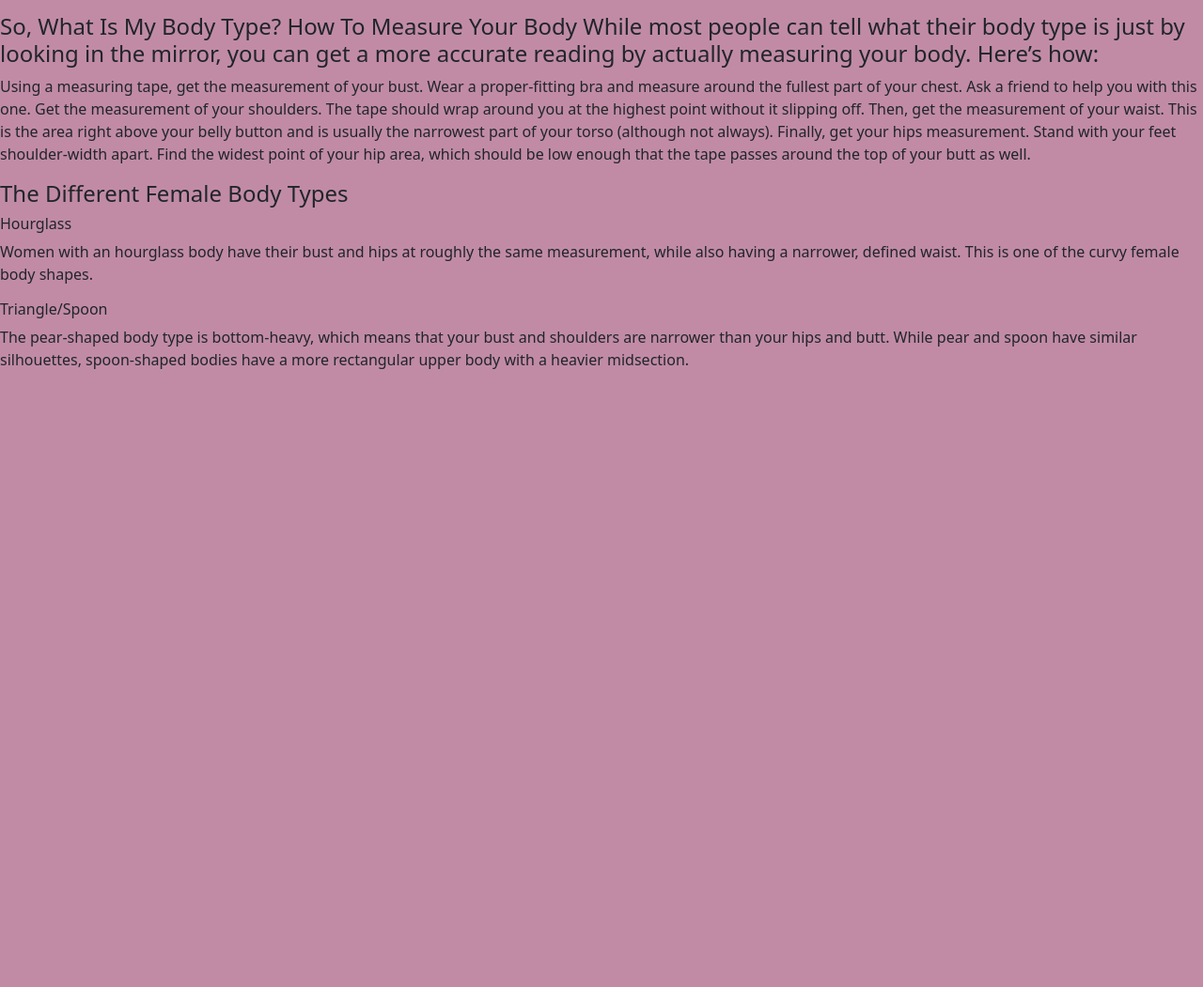
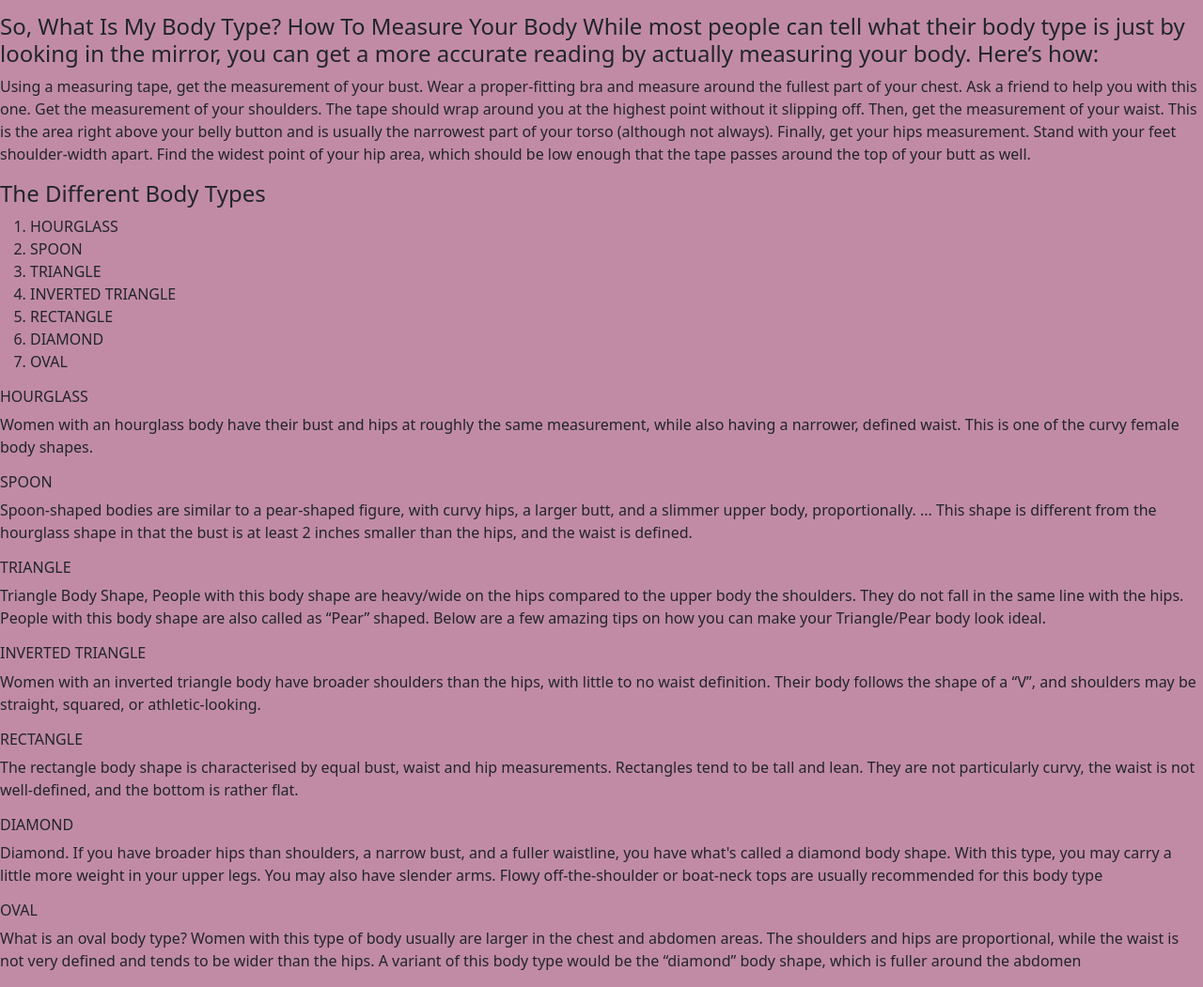
Before and after one commit to kiran-foundation/figure-it-out, a Flask app: page /about in a window 1280 px wide. Shown: the part 146-1197 px from the top of the page at 94% size. Before the commit the page ends 539 px from the top, so only its background shows below. Run offline with Flask 2, Linux system fonts and the light colour scheme.

Commit message:
ABOUT page

```diff
--- a/templates/about.html
+++ b/templates/about.html
@@ -26,6 +26,8 @@
     <title>Figure_It_Out</title>
 </head>
 <body class = "myBody">
+
+
     <p> Your body type is incredibly important, especially when it comes to fashion. An outfit that looks great on a
         lean model will definitely look different on someone with a pear-shaped body.
         But before you can learn how to dress for your body shape, you first need to know what your body type actually is.
@@ -41,15 +43,48 @@
         This is the area right above your belly button and is usually the narrowest part of your torso (although not always).
         Finally, get your hips measurement. Stand with your feet shoulder-width apart. Find the widest point of your hip area,
         which should be low enough that the tape passes around the top of your butt as well. </p>
-    <h4> The Different Female Body Types </h4>
-     <h6>   Hourglass </h6>
-    <p>Women with an hourglass body have their bust and hips at roughly the same measurement,
+    <h4> The Different Body Types </h4>
+
+    <ol type = "1">
+        <li>HOURGLASS</li>
+        <li>SPOON</li>
+        <li>TRIANGLE</li>
+        <li>INVERTED TRIANGLE</li>
+        <li>RECTANGLE</li>
+        <li>DIAMOND</li>
+        <li>OVAL</li>
+    </ol>
+     <h6>   HOURGLASS </h6>
+    <p> Women with an hourglass body have their bust and hips at roughly the same measurement,
         while also having a narrower, defined waist. This is one of the curvy female body shapes. </p>
 
-    <h6> Triangle/Spoon </h6>
-    <p> The pear-shaped body type is bottom-heavy, which means that your bust and shoulders are narrower than your hips and
-        butt. While     pear and spoon have similar silhouettes, spoon-shaped bodies have a more rectangular upper body with
-        a heavier midsection. </p>
+    <h6> SPOON </h6>
+    <p> Spoon-shaped bodies are similar to a pear-shaped figure, with curvy hips, a larger butt, and a slimmer upper body,
+        proportionally. ... This shape is different from the hourglass shape in that the bust is at least 2 inches smaller than
+        the hips, and the waist is defined. </p>
+
+    <h6> TRIANGLE </h6>
+    <p> Triangle Body Shape, People with this body shape are heavy/wide on the hips compared to the upper body the shoulders.
+        They do not fall in the same line with the hips. People with this body shape are also called as “Pear” shaped.
+        Below are a few amazing tips on how you can make your Triangle/Pear body look ideal.</p>
+
+    <h6> INVERTED TRIANGLE </h6>
+    <p> Women with an inverted triangle body have broader shoulders than the hips, with little to no waist definition.
+        Their body follows the shape of a “V”, and shoulders may be straight, squared, or athletic-looking.</p>
+
+    <h6> RECTANGLE </h6>
+    <p> The rectangle body shape is characterised by equal bust, waist and hip measurements. Rectangles tend to be
+        tall and lean. They are not particularly curvy, the waist is not well-defined, and the bottom is rather flat.</p>
+
+    <h6> DIAMOND </h6>
+    <p> Diamond. If you have broader hips than shoulders, a narrow bust, and a fuller waistline, you have what's called a
+        diamond body shape. With this type, you may carry a little more weight in your upper legs. You may also have slender arms.
+        Flowy off-the-shoulder or boat-neck tops are usually recommended for this body type</p>
+
+    <h6> OVAL </h6>
+    <p> What is an oval body type? Women with this type of body usually are larger in the chest and abdomen areas. The shoulders
+        and hips are proportional, while the waist is not very defined and tends to be wider than the hips. A variant of this body
+        type would be the “diamond” body shape, which is fuller around the abdomen</p>
 
 </body>
 </html>
```
Also changed, not shown: Styling.py (+4 -4 lines), main.py (+4 -4 lines), test.py (+4 -4 lines).
